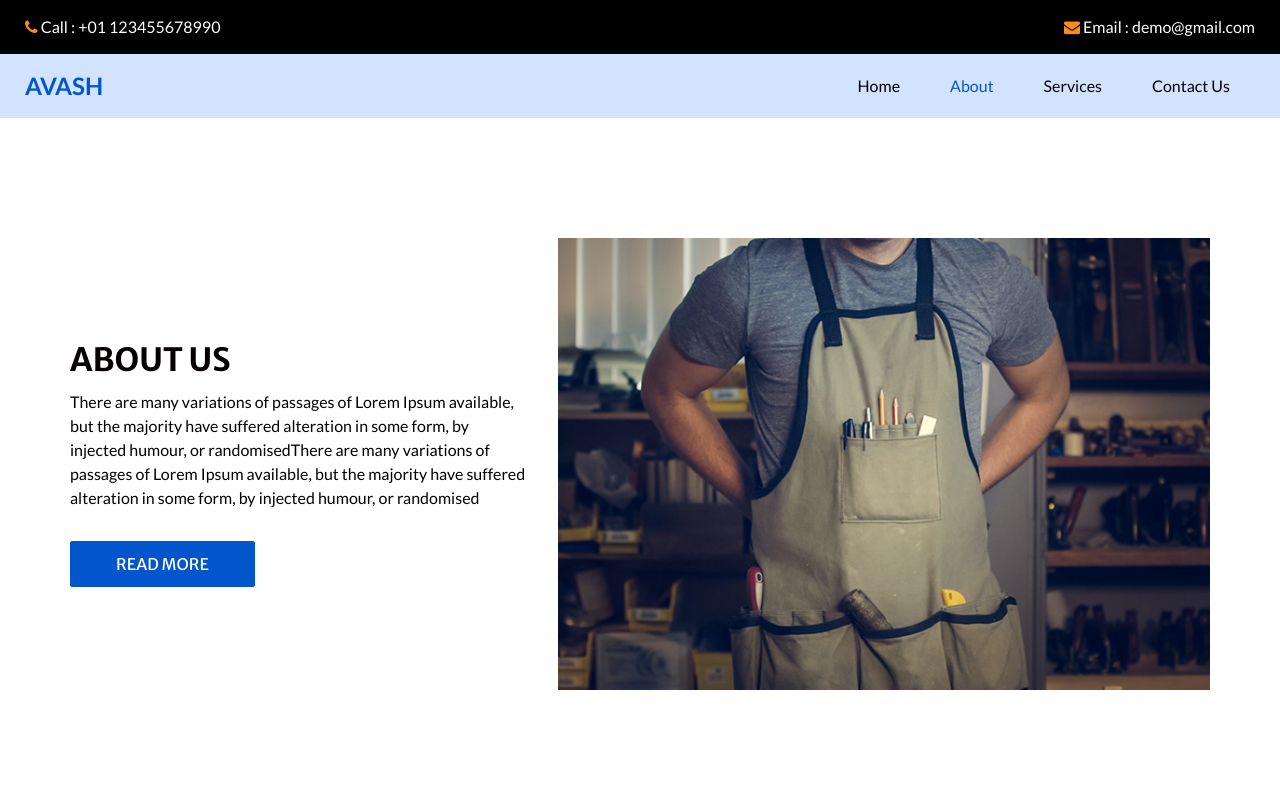
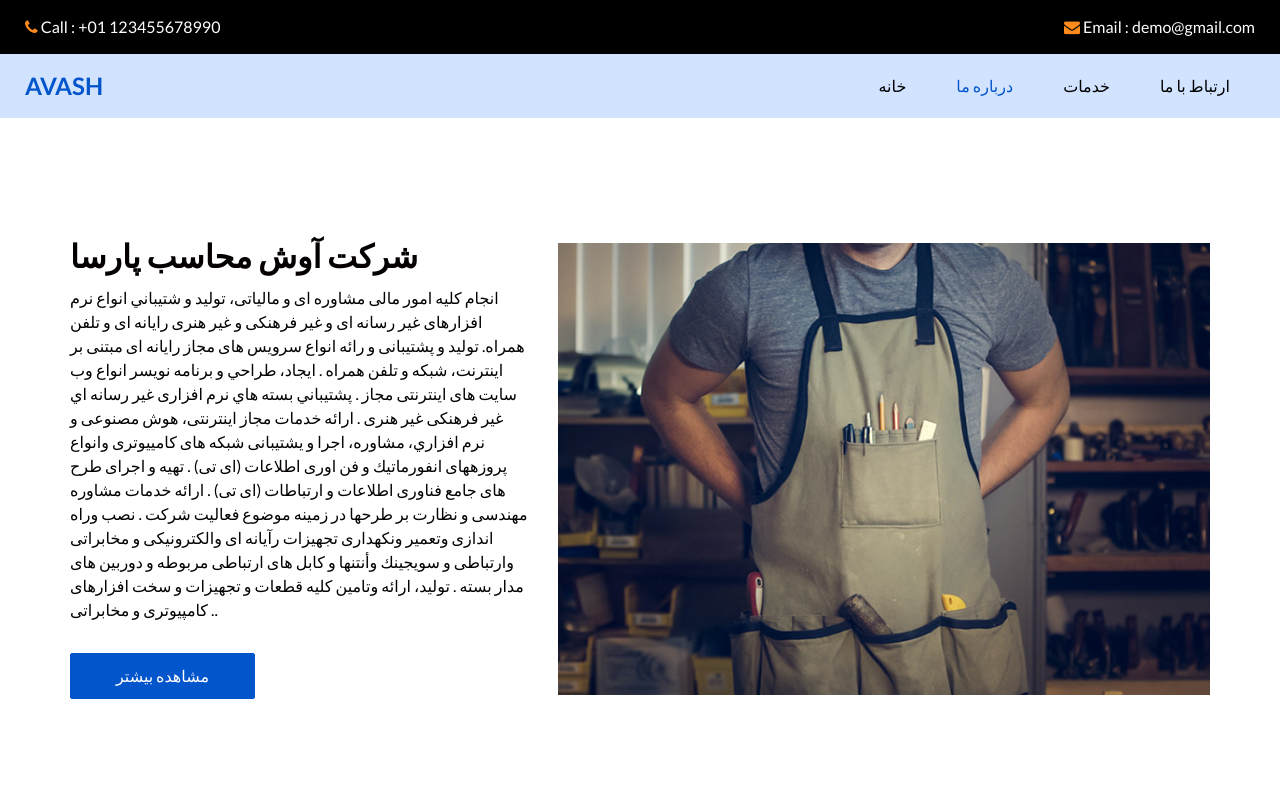
Before and after one commit to milad-taghizadeh/Avash, a plain HTML site: page about.html in a window 1280 px wide. Shown: the top 800 px of the page. Drawn offline with nearby package versions, Linux system fonts and the light colour scheme; some packages are replaced by stand-ins of ours.

```diff
--- a/about.html
+++ b/about.html
@@ -12,7 +12,7 @@
   <meta name="description" content="" />
   <meta name="author" content="" />
 
-  <title>AVASH</title>
+  <title>درباره ما</title>
 
   <!-- slider stylesheet -->
   <link rel="stylesheet" type="text/css"
@@ -68,16 +68,16 @@
             <div class="collapse navbar-collapse" id="navbarSupportedContent">
               <ul class="navbar-nav ">
                 <li class="nav-item ">
-                  <a class="nav-link" href="index.html">Home <span class="sr-only">(current)</span></a>
+                  <a class="nav-link" href="index.html">خانه <span class="sr-only">(current)</span></a>
                 </li>
                 <li class="nav-item active">
-                  <a class="nav-link" href="about.html"> About</a>
+                  <a class="nav-link" href="about.html"> درباره ما</a>
                 </li>
                 <li class="nav-item">
-                  <a class="nav-link" href="service.html">Services</a>
+                  <a class="nav-link" href="service.html">خدمات</a>
                 </li>
                 <li class="nav-item">
-                  <a class="nav-link" href="contact.html">Contact Us</a>
+                  <a class="nav-link" href="contact.html">ارتباط با ما</a>
                 </li>
               </ul>
             </div>
@@ -96,15 +96,31 @@
         <div class="col-lg-5 col-md-6">
           <div class="detail-box">
             <h2>
-              About us
+              شرکت آوش محاسب پارسا
             </h2>
             <p>
-              There are many variations of passages of Lorem Ipsum available, but the majority have suffered alteration
-              in some form, by injected humour, or randomisedThere are many variations of passages of Lorem Ipsum
-              available, but the majority have suffered alteration in some form, by injected humour, or randomised
+              انجام كليه امور مالى مشاوره اى و مالياتى، توليد و
+
+              شتيباني انواع نرم افزارهاى غير رسانه اى و غير فرهنكى و غير هنرى رايانه اى و تلفن همراه. توليد و پشتيبانى و
+
+              رائه انواع سرويس هاى مجاز رايانه اى مبتنى بر اينترنت، شبكه و تلفن همراه . ايجاد، طراحي و برنامه نويسر
+
+              انواع وب سايت هاى اينترنتى مجاز . پشتيباني بسته هاي نرم افزارى غير رسانه اي غير فرهنكى غير هنرى . ارائه
+
+              خدمات مجاز اينترنتى، هوش مصنوعى و نرم افزاري، مشاوره، اجرا و يشتيبانى شبكه هاى كامييوترى وانواع
+
+              پروزههاى انفورماتيك و فن اورى اطلاعات (اى تى) . تهيه و اجراى طرح هاى جامع فناورى اطلاعات و ارتباطات
+
+              (اى تى) . ارائه خدمات مشاوره مهندسى و نظارت بر طرحها در زمينه موضوع فعاليت شركت . نصب وراه اندازى
+
+              وتعمير ونكهدارى تجهيزات رآيانه اى والكترونيكى و مخابراتى وارتباطى و سويجينك وأنتنها و كابل هاى
+
+              ارتباطى مربوطه و دوربين هاى مدار بسته . توليد، ارائه وتامين كليه قطعات و تجهيزات و سخت افزارهاى
+
+              كامپيوترى و مخابراتى ..
             </p>
             <a href="">
-              Read More
+              مشاهده بیشتر
             </a>
           </div>
         </div>
```
Also changed, not shown: contact.html (+18 -15 lines).
